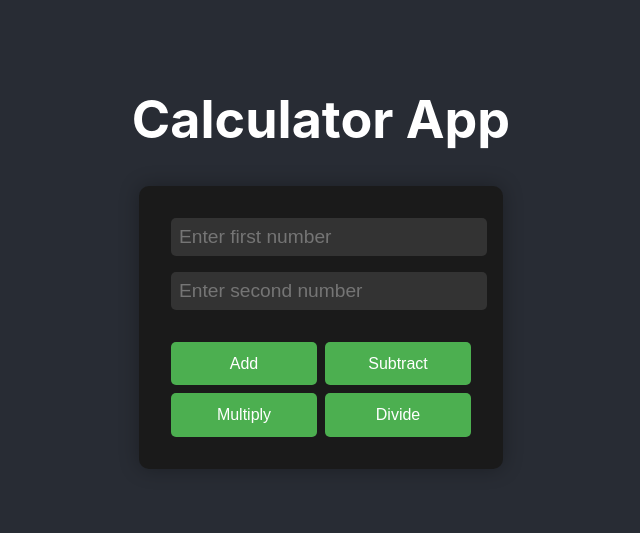
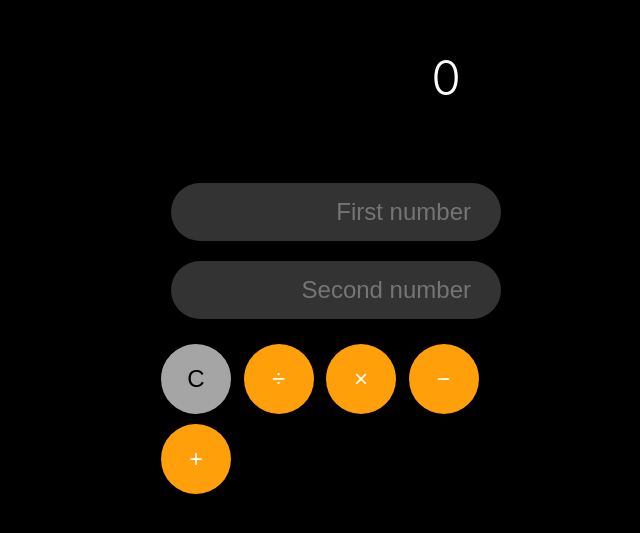
Before and after one commit to rachedhedia/calculator-frontend, a React (Create React App) app: page / in a window 1280 px wide. Shown: the part 139-672 px from the top of the page, without its empty margins (319-959 px from the left). Built offline with nearby package versions, Linux system fonts and the light colour scheme.

Commit message:
Update UI to match iOS calculator style

```diff
--- a/src/App.css
+++ b/src/App.css
@@ -1,5 +1,10 @@
 .App {
   text-align: center;
+  background-color: #000000;
+  min-height: 100vh;
+  display: flex;
+  justify-content: center;
+  align-items: center;
 }
 
 .App-logo {
@@ -14,13 +19,12 @@
 }
 
 .App-header {
-  background-color: #282c34;
+  background-color: #000000;
   min-height: 100vh;
   display: flex;
   flex-direction: column;
   align-items: center;
   justify-content: center;
-  font-size: calc(10px + 2vmin);
   color: white;
 }
 
@@ -38,22 +42,44 @@
 }
 
 .calculator {
-  background-color: #1a1a1a;
-  padding: 2rem;
+  background-color: #000000;
+  padding: 1rem;
   border-radius: 10px;
-  box-shadow: 0 0 20px rgba(0, 0, 0, 0.3);
-  width: 300px;
+  width: 320px;
+  display: flex;
+  flex-direction: column;
+  gap: 10px;
+}
+
+.display {
+  background-color: #000000;
+  color: white;
+  text-align: right;
+  padding: 20px;
+  font-size: 3rem;
+  font-weight: 300;
+  min-height: 80px;
+  margin-bottom: 20px;
+}
+
+.input-group {
+  display: grid;
+  grid-template-columns: repeat(4, 1fr);
+  gap: 10px;
+  margin-bottom: 10px;
 }
 
 .calculator input {
-  width: 100%;
-  margin-bottom: 1rem;
-  padding: 0.5rem;
-  font-size: 1.2rem;
+  grid-column: span 4;
+  width: calc(100% - 20px);
+  margin: 5px 10px;
+  padding: 15px;
+  font-size: 1.5rem;
   border: none;
-  border-radius: 5px;
+  border-radius: 35px;
   background-color: #333;
   color: white;
+  text-align: right;
 }
 
 .calculator input:disabled {
@@ -63,24 +89,26 @@
 
 .buttons {
   display: grid;
-  grid-template-columns: repeat(2, 1fr);
-  gap: 0.5rem;
-  margin-top: 1rem;
+  grid-template-columns: repeat(4, 1fr);
+  gap: 10px;
 }
 
 button {
-  padding: 0.8rem;
-  font-size: 1rem;
+  padding: 20px;
+  font-size: 1.5rem;
   border: none;
-  border-radius: 5px;
-  background-color: #4CAF50;
-  color: white;
+  border-radius: 50%;
+  width: 70px;
+  height: 70px;
   cursor: pointer;
-  transition: background-color 0.3s;
+  transition: filter 0.3s;
+  display: flex;
+  align-items: center;
+  justify-content: center;
 }
 
 button:hover:not(:disabled) {
-  background-color: #45a049;
+  filter: brightness(120%);
 }
 
 button:disabled {
@@ -88,20 +116,38 @@ button:disabled {
   cursor: not-allowed;
 }
 
+/* Operation buttons (orange) */
+button[data-operation="true"] {
+  background-color: #FF9F0A;
+  color: white;
+}
+
+/* Number buttons (light gray) */
+button[data-number="true"] {
+  background-color: #A5A5A5;
+  color: black;
+}
+
 .error {
   color: #ff6b6b;
   margin-top: 1rem;
   font-size: 0.9rem;
+  grid-column: span 4;
+  text-align: center;
 }
 
 .result {
-  margin-top: 1rem;
-  font-size: 1.2rem;
-  color: #4CAF50;
+  color: white;
+  font-size: 2.5rem;
+  margin: 10px 0;
+  text-align: right;
+  grid-column: span 4;
 }
 
 .loading {
   margin-top: 1rem;
   font-size: 0.9rem;
   color: #ffd700;
+  grid-column: span 4;
+  text-align: center;
 }
--- a/src/App.tsx
+++ b/src/App.tsx
@@ -9,11 +9,15 @@ function App() {
   const [loading, setLoading] = useState<boolean>(false);
 
   const handleCalculate = async (operation: string) => {
+    if (!num1 || !num2) {
+      setError('Please enter both numbers');
+      return;
+    }
+
     setError('');
     setLoading(true);
     try {
       const apiUrl = process.env.REACT_APP_API_URL || 'https://calculator-backend-fkj3.onrender.com';
-      console.log('Making request to:', `${apiUrl}/api/calculate`);
 
       const response = await fetch(`${apiUrl}/api/calculate`, {
         method: 'POST',
@@ -32,46 +36,53 @@ function App() {
         setResult(data.result);
       } else {
         setError(data.error || 'An error occurred');
-        console.error('Server returned error:', data.error);
       }
     } catch (err) {
-      console.error('Error details:', err);
       setError('Failed to perform calculation. Please try again.');
     } finally {
       setLoading(false);
     }
   };
 
+  const clearCalculator = () => {
+    setNum1('');
+    setNum2('');
+    setResult(null);
+    setError('');
+  };
+
   return (
     <div className="App">
-      <header className="App-header">
-        <h1>Calculator App</h1>
-        <div className="calculator">
+      <div className="calculator">
+        <div className="display">
+          {result !== null ? result : (error ? '0' : num2 || num1 || '0')}
+        </div>
+        <div className="input-group">
           <input
             type="number"
             value={num1}
             onChange={(e) => setNum1(e.target.value)}
-            placeholder="Enter first number"
+            placeholder="First number"
             disabled={loading}
           />
           <input
             type="number"
             value={num2}
             onChange={(e) => setNum2(e.target.value)}
-            placeholder="Enter second number"
+            placeholder="Second number"
             disabled={loading}
           />
-          <div className="buttons">
-            <button onClick={() => handleCalculate('add')} disabled={loading}>Add</button>
-            <button onClick={() => handleCalculate('subtract')} disabled={loading}>Subtract</button>
-            <button onClick={() => handleCalculate('multiply')} disabled={loading}>Multiply</button>
-            <button onClick={() => handleCalculate('divide')} disabled={loading}>Divide</button>
-          </div>
-          {loading && <div className="loading">Calculating...</div>}
-          {error && <div className="error">{error}</div>}
-          {result !== null && <div className="result">Result: {result}</div>}
         </div>
-      </header>
+        <div className="buttons">
+          <button onClick={clearCalculator} data-number="true">C</button>
+          <button onClick={() => handleCalculate('divide')} data-operation="true">÷</button>
+          <button onClick={() => handleCalculate('multiply')} data-operation="true">×</button>
+          <button onClick={() => handleCalculate('subtract')} data-operation="true">−</button>
+          <button onClick={() => handleCalculate('add')} data-operation="true">+</button>
+        </div>
+        {loading && <div className="loading">Calculating...</div>}
+        {error && <div className="error">{error}</div>}
+      </div>
     </div>
   );
 }
```
